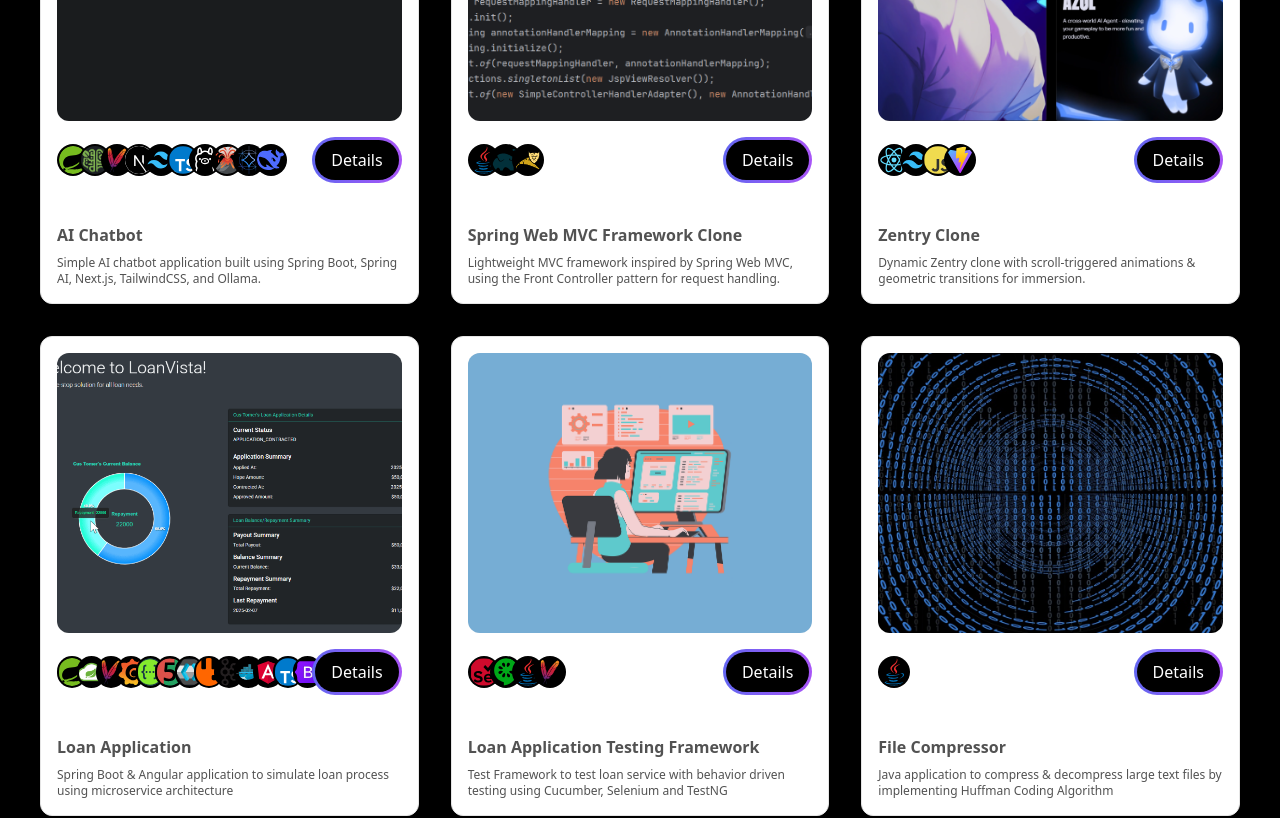
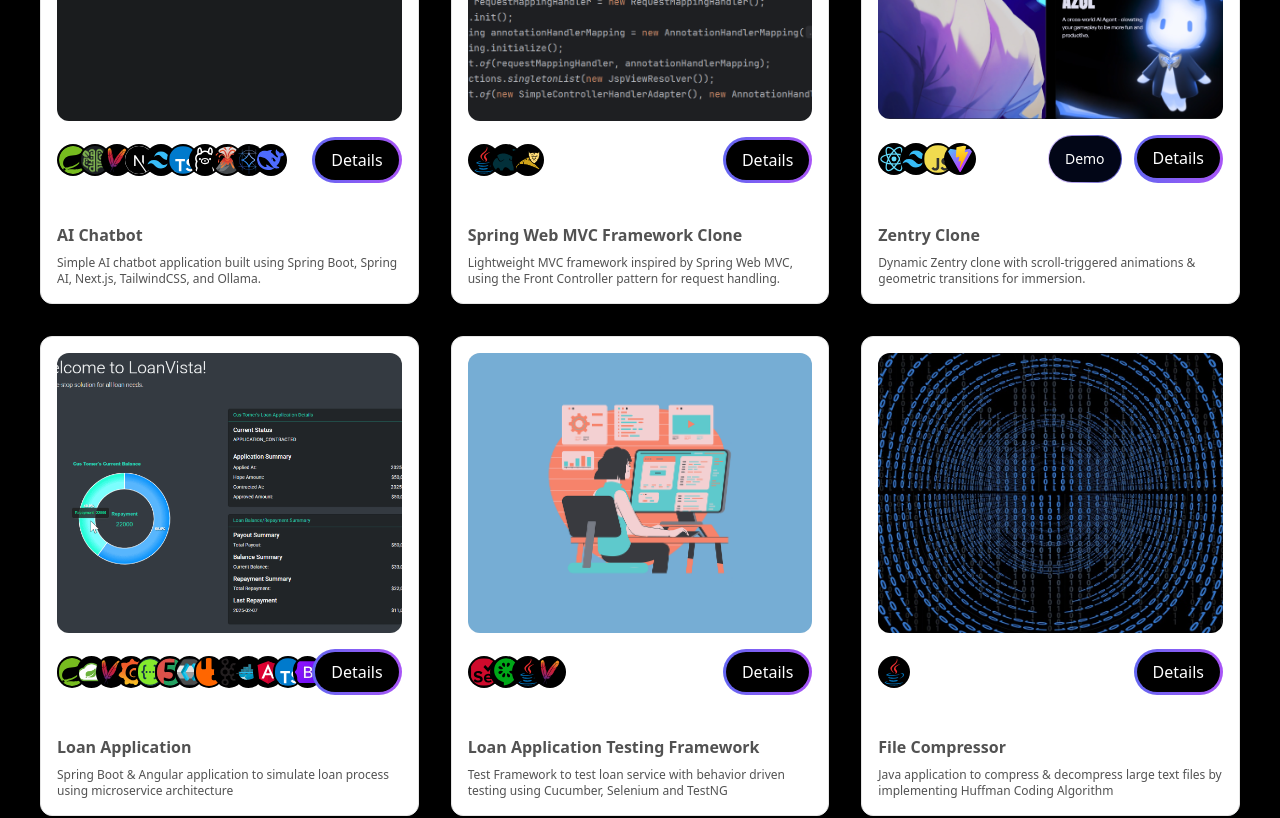
Before and after one commit to dev4hk/portfolio, a React (Vite) app: page / in a window 1280 px wide. Shown: the part 4820-5638 px from the top of the page. Built offline with nearby package versions, Linux system fonts and the light colour scheme.

Commit message:
added demo

```diff
--- a/src/data/data.ts
+++ b/src/data/data.ts
@@ -64,6 +64,7 @@ export const projects: IProject[] = [
         title: "Zentry Clone",
         description: "Dynamic Zentry clone with scroll-triggered animations & geometric transitions for immersion.",
         link: "https://github.com/dev4hk/zentry-clone",
+        demo: "https://dev4hk.github.io/zentry-clone/",
         thumbnail:
             "assets/images/zentry.png",
         tech: [
@@ -157,6 +158,7 @@ export const projects: IProject[] = [
         title: "Path Finder",
         description: "Angular Application to find an optimal path from a start node to end node using A* Search Algorithm",
         link: "https://github.com/dev4hk/Waypoint-Wizard",
+        demo: "https://dev4hk.github.io/Waypoint-Wizard/",
         thumbnail:
             "assets/images/path-finder.png",
         tech: [
```
